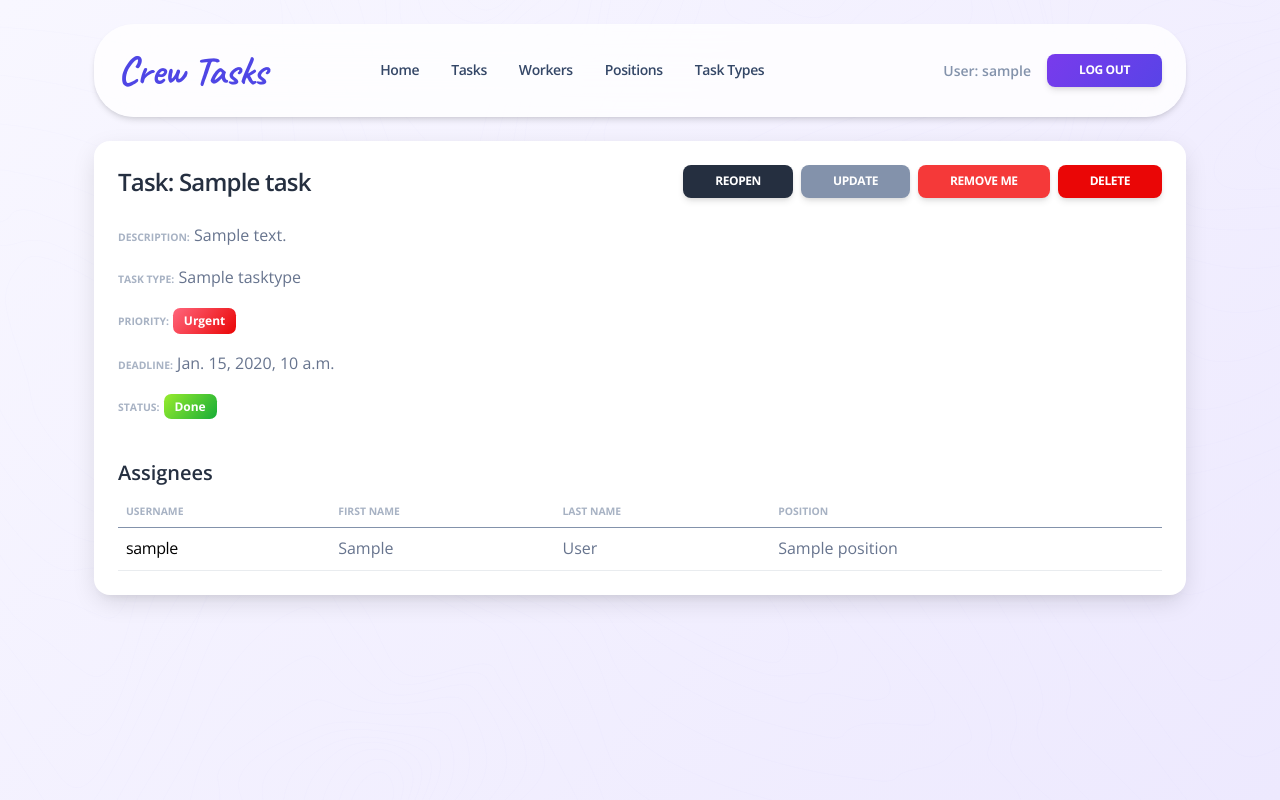
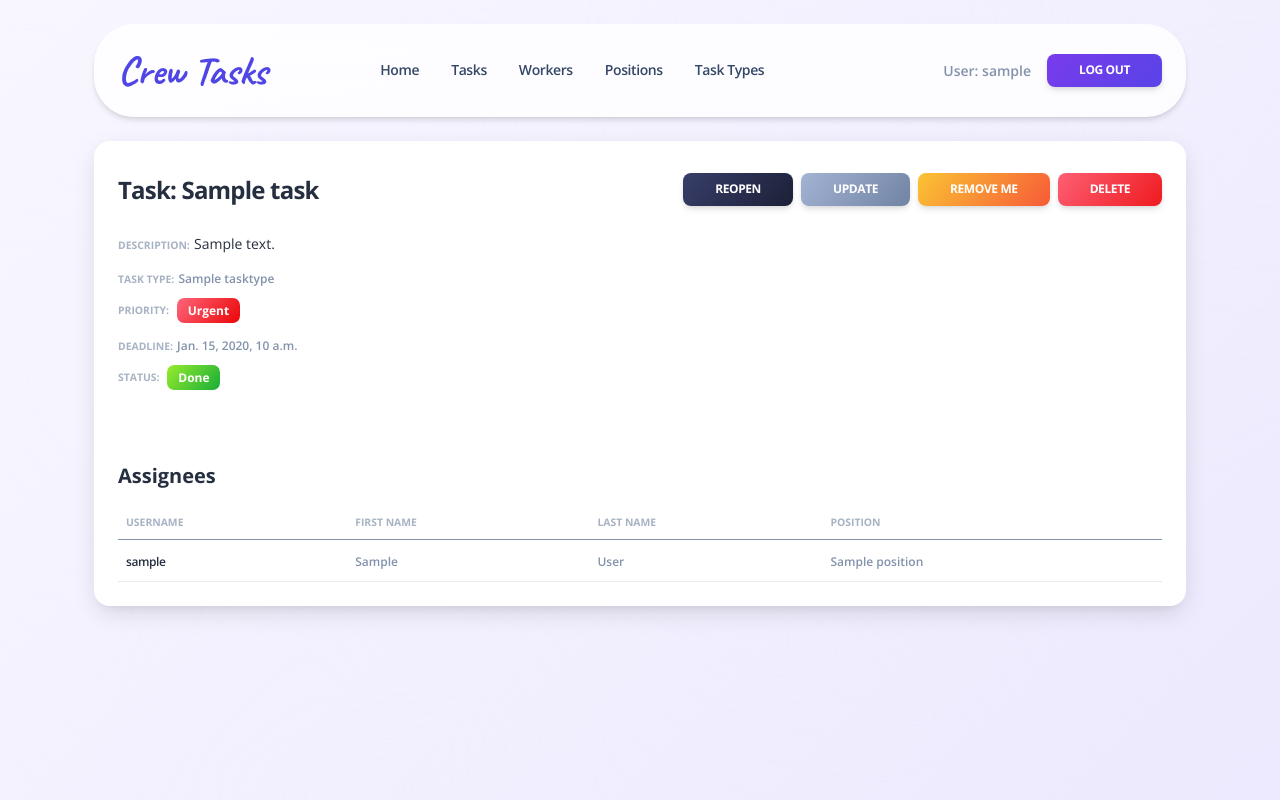
Before and after one commit to AndriiOne/crew-tasks, a Django app: page /tasks/1/ in a window 1280 px wide. Run offline with Django 5.2, Linux system fonts and the light colour scheme; a user stored in the database is signed in; tables that the repository leaves empty hold one stand-in row (values such as "Sample post"); some libraries are stand-ins or nearby versions.

Commit message:
Polish task pages styling

```diff
--- a/templates/tasks/task_detail.html
+++ b/templates/tasks/task_detail.html
@@ -1,94 +1,114 @@
 {% extends "base.html" %}
 
+{% block title %}Task Details - {{ task.name }}{% endblock %}
+
 {% block content %}
-  <div class="d-flex justify-content-between align-items-center mb-4">
-    <h4 class="mb-0">Task: {{ task.name }}</h4>
+  <div class="d-flex flex-column flex-md-row justify-content-between align-items-md-center mb-4 pt-2 gap-3">
+    <h4 class="font-weight-bolder text-dark mb-0">Task: {{ task.name }}</h4>
 
-    <div class="d-flex gap-2 align-items-center">
+    <div class="d-flex flex-wrap gap-2 align-items-center">
       {% if task.is_completed %}
-        <a href="{% url 'tasks:toggle-status-task' pk=task.id %}" class="btn btn-dark btn-sm mb-0">
+        <a href="{% url 'tasks:toggle-status-task' pk=task.id %}" class="btn btn-sm bg-gradient-dark mb-0">
           Reopen
         </a>
       {% else %}
-        <a href="{% url 'tasks:toggle-status-task' pk=task.id %}" class="btn btn-info btn-sm mb-0">
+        <a href="{% url 'tasks:toggle-status-task' pk=task.id %}" class="btn btn-sm bg-gradient-info mb-0">
           Complete
         </a>
       {% endif %}
 
-      <a href="{% url 'tasks:task-update' pk=task.id %}" class="btn btn-secondary btn-sm mb-0">
+      <a href="{% url 'tasks:task-update' pk=task.id %}" class="btn btn-sm bg-gradient-secondary mb-0">
         Update
       </a>
 
       {% if request.user in task.assignees.all %}
-        <a href="{% url 'tasks:toggle-task-assign' pk=task.id %}" class="btn btn-warning btn-sm mb-0">
+        <a href="{% url 'tasks:toggle-task-assign' pk=task.id %}" class="btn btn-sm bg-gradient-warning mb-0">
           Remove me
         </a>
       {% else %}
-        <a href="{% url 'tasks:toggle-task-assign' pk=task.id %}" class="btn btn-success btn-sm mb-0">
+        <a href="{% url 'tasks:toggle-task-assign' pk=task.id %}" class="btn btn-sm bg-gradient-success mb-0">
           Assign me
         </a>
       {% endif %}
 
-      <a href="{% url 'tasks:task-delete' pk=task.id %}" class="btn btn-danger btn-sm mb-0">
+      <a href="{% url 'tasks:task-delete' pk=task.id %}" class="btn btn-sm bg-gradient-danger mb-0">
         Delete
       </a>
     </div>
   </div>
 
-  <p><strong class="text-uppercase text-secondary text-xxs font-weight-bolder opacity-7">Description:</strong> {{ task.description }}</p>
+  <div class="row mb-4">
+    <div class="col-12">
+      <p class="mb-2"><strong class="text-uppercase text-secondary text-xxs font-weight-bolder opacity-7">Description:</strong> <span class="text-dark text-sm">{{ task.description|default:"No description provided." }}</span></p>
 
-  <p><strong class="text-uppercase text-secondary text-xxs font-weight-bolder opacity-7">Task type:</strong> {{ task.task_type }}</p>
+      <p class="mb-2"><strong class="text-uppercase text-secondary text-xxs font-weight-bolder opacity-7">Task type:</strong> <span class="text-secondary text-xs font-weight-bold">{{ task.task_type }}</span></p>
 
-  <p>
+      <p class="mb-2 d-flex align-items-center gap-2">
         <strong class="text-uppercase text-secondary text-xxs font-weight-bolder opacity-7">Priority:</strong>
         {% if task.priority == "urgent" %}
-      <span class="badge bg-gradient-danger">{{ task.get_priority_display }}</span>
+          <span class="badge badge-sm bg-gradient-danger">{{ task.get_priority_display }}</span>
         {% elif task.priority == "high" %}
-      <span class="badge bg-gradient-info">{{ task.get_priority_display }}</span>
+          <span class="badge badge-sm bg-gradient-info">{{ task.get_priority_display }}</span>
         {% elif task.priority == "low" %}
-      <span class="badge bg-gradient-secondary">{{ task.get_priority_display }}</span>
+          <span class="badge badge-sm bg-gradient-secondary">{{ task.get_priority_display }}</span>
+        {% else %}
+          <span class="badge badge-sm bg-gradient-light text-dark">{{ task.get_priority_display }}</span>
         {% endif %}
       </p>
 
-  <p><strong class="text-uppercase text-secondary text-xxs font-weight-bolder opacity-7">Deadline:</strong> {{ task.deadline }}</p>
+      <p class="mb-2"><strong class="text-uppercase text-secondary text-xxs font-weight-bolder opacity-7">Deadline:</strong> <span class="text-secondary text-xs font-weight-bold">{{ task.deadline }}</span></p>
 
-  <p>
+      <p class="mb-0 d-flex align-items-center gap-2">
         <strong class="text-uppercase text-secondary text-xxs font-weight-bolder opacity-7">Status:</strong>
         {% if task.is_completed %}
-      <span class="badge bg-gradient-success">Done</span>
+          <span class="badge badge-sm bg-gradient-success">Done</span>
         {% else %}
-      <span class="badge bg-gradient-secondary">In progress</span>
+          <span class="badge badge-sm bg-gradient-secondary">In progress</span>
         {% endif %}
       </p>
+    </div>
+  </div>
 
-  <h5 class="mt-4">Assignees</h5>
+  <div class="mt-5">
+    <h5 class="font-weight-bolder text-dark mb-3">Assignees</h5>
 
+    <div class="table-responsive p-0">
       <table class="table align-items-center mb-0">
         <thead>
           <tr>
-        <th class="text-uppercase text-secondary text-xxs font-weight-bolder opacity-7">Username</th>
-        <th class="text-uppercase text-secondary text-xxs font-weight-bolder opacity-7">First name</th>
-        <th class="text-uppercase text-secondary text-xxs font-weight-bolder opacity-7">Last name</th>
-        <th class="text-uppercase text-secondary text-xxs font-weight-bolder opacity-7">Position</th>
+            <th class="text-uppercase text-secondary text-xxs font-weight-bolder opacity-7 ps-2">Username</th>
+            <th class="text-uppercase text-secondary text-xxs font-weight-bolder opacity-7 ps-2">First name</th>
+            <th class="text-uppercase text-secondary text-xxs font-weight-bolder opacity-7 ps-2">Last name</th>
+            <th class="text-uppercase text-secondary text-xxs font-weight-bolder opacity-7 ps-2">Position</th>
           </tr>
         </thead>
         <tbody>
           {% for worker in task.assignees.all %}
             <tr>
               <td>
-            <a href="{% url 'tasks:worker-detail' pk=worker.id %}">{{ worker.username }}</a>
+                <a href="{% url 'tasks:worker-detail' pk=worker.id %}" class="text-dark font-weight-bold text-xs">
+                  {{ worker.username }}
+                </a>
               </td>
-          <td>{{ worker.first_name }}</td>
-          <td>{{ worker.last_name }}</td>
-          <td>{{ worker.position|default:"—" }}</td>
+              <td>
+                <span class="text-secondary text-xs font-weight-bold">{{ worker.first_name }}</span>
+              </td>
+              <td>
+                <span class="text-secondary text-xs font-weight-bold">{{ worker.last_name }}</span>
+              </td>
+              <td>
+                <span class="text-secondary text-xs font-weight-bold">{{ worker.position|default:"—" }}</span>
+              </td>
             </tr>
           {% empty %}
             <tr>
-          <td colspan="4">
-            <p class="mb-0">No workers assigned.</p>
+              <td colspan="4" class="text-center py-3">
+                <p class="text-secondary text-sm mb-0">No workers assigned.</p>
               </td>
             </tr>
           {% endfor %}
         </tbody>
       </table>
+    </div>
+  </div>
 {% endblock %}
```
Also changed, not shown: templates/tasks/task_confirm_delete.html (+9 -4 lines), templates/tasks/task_form.html (+10 -5 lines), templates/tasks/task_list.html (+39 -25 lines). Lines whose indentation alone changed are shown as unchanged.
